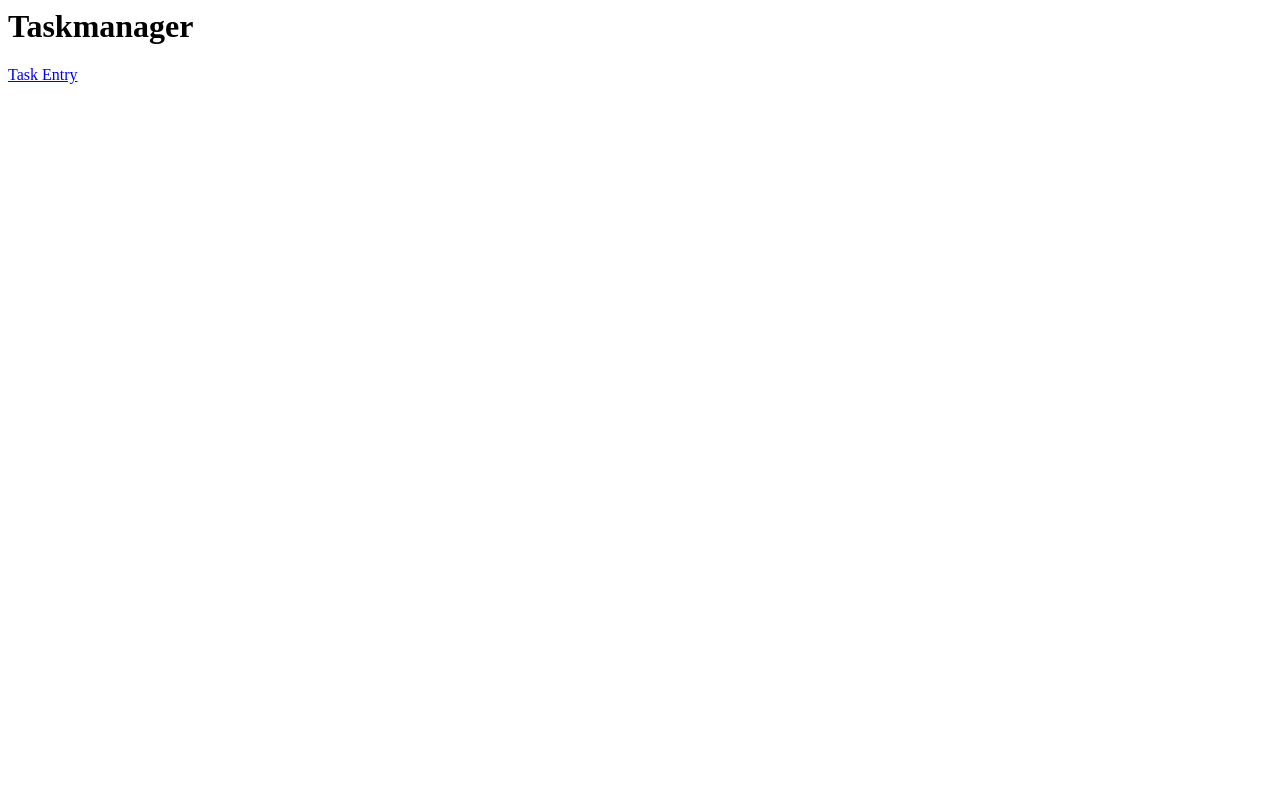
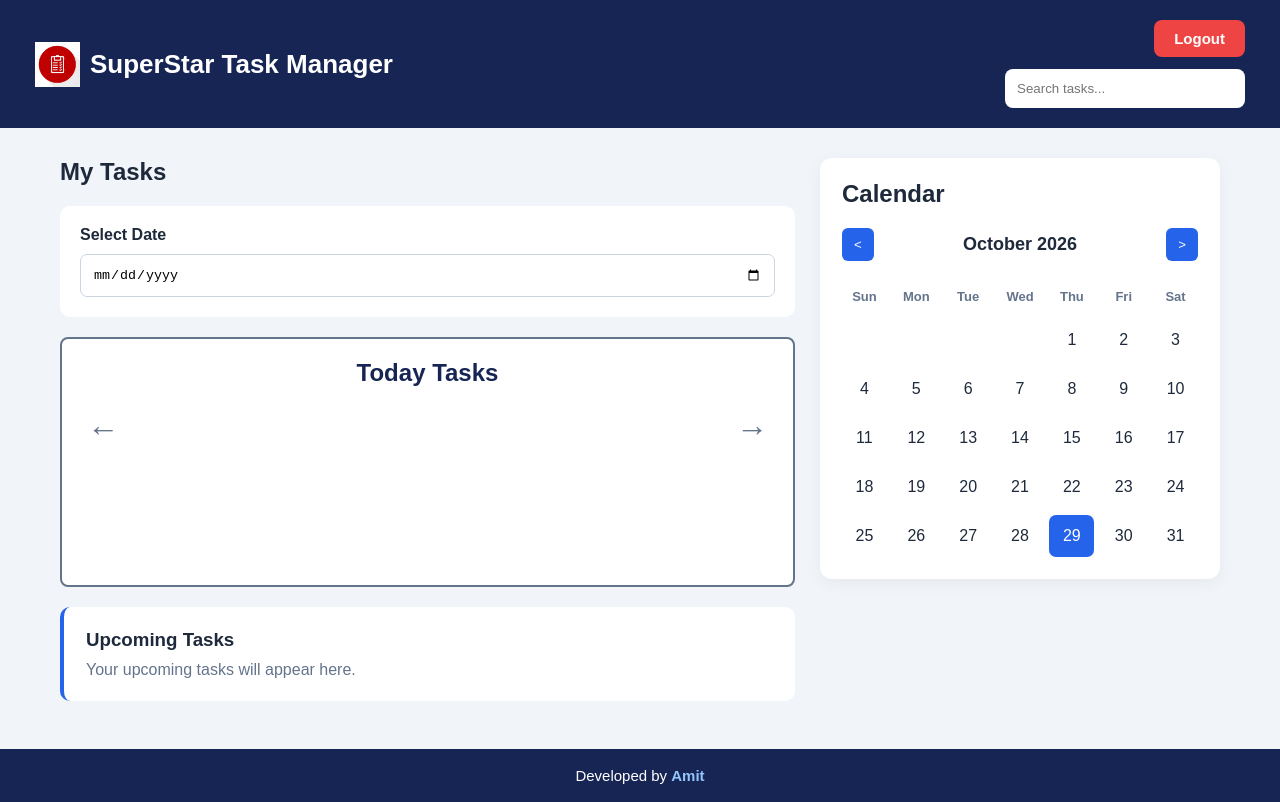
Before and after one commit to Programmer-s-Picnic/taskmanager, a plain HTML site: page index.html in a window 1280 px wide. Drawn offline with Linux system fonts and the light colour scheme.

Commit message:
starting page

```diff
--- a/index.html
+++ b/index.html
@@ -1,2 +1,138 @@
-<h1>Taskmanager</h1>
-<a href="https://programmer-s-picnic.github.io/taskmanager/task_entry/">Task Entry</a>
+<!-- <h1>Taskmanager</h1>
+<a href="https://programmer-s-picnic.github.io/taskmanager/task_entry/">Task Entry</a> -->
+
+
+<!DOCTYPE html>
+<html lang="en">
+
+<head>
+    <meta charset="UTF-8">
+    <meta name="viewport" content="width=device-width, initial-scale=1.0">
+
+    <title>SuperStar Task Manager</title>
+
+    <link rel="stylesheet" href="style.css">
+</head>
+
+<body>
+
+    <header class="header">
+        <h1 class="logo-title">
+            <img src="designpics/icon.jpg" alt="Logo" class="logo">
+            <span>SuperStar Task Manager</span>
+        </h1>
+
+        <div class="search-box">
+            <button type="button" class="logout-btn">Logout</button>
+            <input type="search" name="search" placeholder="Search tasks...">
+        </div>
+    </header>
+
+    <main class="container">
+
+        <section class="task-section">
+            <h2>My Tasks</h2>
+
+            <div class="date-box">
+                <label for="task-date">Select Date</label>
+                <input type="date" id="task-date" name="date">
+            </div>
+
+
+
+            <div class="today-task">
+                <h2>Today Tasks</h2>
+
+                <div class="task-navigation">
+                    <button type="button" class="arrow-btn" id="prevTask">
+                        &#8592;
+                    </button>
+
+                    <button type="button" class="arrow-btn" id="nextTask">
+                        &#8594;
+                    </button>
+                </div>
+
+                <div class="today-task-content">
+                    <!-- Today's tasks yahan dikhenge -->
+                </div>
+            </div>
+
+            <div class="task-card">
+                <h3>Upcoming Tasks</h3>
+                <p>Your upcoming tasks will appear here.</p>
+            </div>
+        </section>
+
+        <section class="calendar-section">
+            <h2>Calendar</h2>
+
+            <div class="calendar-header">
+                <button type="button">&lt;</button>
+                <h3>October 2026</h3>
+                <button type="button">&gt;</button>
+            </div>
+
+            <div class="calendar-grid">
+                <div class="day">Sun</div>
+                <div class="day">Mon</div>
+                <div class="day">Tue</div>
+                <div class="day">Wed</div>
+                <div class="day">Thu</div>
+                <div class="day">Fri</div>
+                <div class="day">Sat</div>
+
+                <div></div>
+                <div></div>
+                <div></div>
+                <div></div>
+
+                <div class="date">1</div>
+                <div class="date">2</div>
+                <div class="date">3</div>
+
+                <div class="date">4</div>
+                <div class="date">5</div>
+                <div class="date">6</div>
+                <div class="date">7</div>
+                <div class="date">8</div>
+                <div class="date">9</div>
+                <div class="date">10</div>
+
+                <div class="date">11</div>
+                <div class="date">12</div>
+                <div class="date">13</div>
+                <div class="date">14</div>
+                <div class="date">15</div>
+                <div class="date">16</div>
+                <div class="date">17</div>
+
+                <div class="date">18</div>
+                <div class="date">19</div>
+                <div class="date">20</div>
+                <div class="date">21</div>
+                <div class="date">22</div>
+                <div class="date">23</div>
+                <div class="date">24</div>
+
+                <div class="date">25</div>
+                <div class="date">26</div>
+                <div class="date">27</div>
+                <div class="date">28</div>
+                <div class="date selected">29</div>
+                <div class="date">30</div>
+                <div class="date">31</div>
+            </div>
+        </section>
+
+    </main>
+
+
+
+    <footer class="footer">
+    <p>Developed by <span>Amit</span></p>
+</footer>
+
+</body>
+
+</html>
--- /dev/null
+++ b/style.css
@@ -0,0 +1,344 @@
+
+* {
+    margin: 0;
+    padding: 0;
+    box-sizing: border-box;
+}
+
+body {
+    font-family: Arial, sans-serif;
+    background-color: #f1f5f9;
+    color: #1e293b;
+}
+
+/* Header */
+.header {
+    background-color: #172554;
+    color: white;
+    padding: 20px 35px;
+    display: flex;
+    justify-content: space-between;
+    align-items: center;
+    gap: 20px;
+    flex-wrap: wrap;
+}
+
+.header h1 {
+    font-size: 26px;
+}
+
+/* Search Box */
+.search-box {
+    display: flex;
+    flex-direction: column;
+    align-items: flex-end;
+    gap: 12px;
+}
+
+.search-box img {
+    width: 45px;
+    height: 45px;
+    object-fit: cover;
+    border-radius: 50%;
+}
+
+.search-box input {
+    width: 240px;
+    padding: 12px;
+    border: none;
+    border-radius: 8px;
+    outline: none;
+}
+
+/* Logout Button */
+.logout-btn {
+    background-color: #ef4444;
+    color: white;
+    padding: 10px 20px;
+    border: none;
+    border-radius: 8px;
+    font-size: 15px;
+    font-weight: bold;
+    cursor: pointer;
+    transition: background-color 0.3s ease,
+                transform 0.3s ease,
+                box-shadow 0.3s ease;
+}
+
+.logout-btn:hover {
+    background-color: #dc2626;
+    transform: translateY(-2px);
+    box-shadow: 0 4px 10px #00000025;
+}
+
+.logout-btn:active {
+    transform: scale(0.96);
+}
+
+/* Main Container */
+.container {
+    max-width: 1200px;
+    margin: 30px auto;
+    padding: 0 20px;
+    display: flex;
+    gap: 25px;
+    align-items: flex-start;
+}
+
+.task-section {
+    flex: 1;
+    min-width: 0;
+}
+
+.calendar-section {
+    width: 400px;
+    flex-shrink: 0;
+    background-color: white;
+    padding: 22px;
+    border-radius: 12px;
+    box-shadow: 0 4px 15px #0000000d;
+}
+
+.task-section h2,
+.calendar-section h2 {
+    margin-bottom: 20px;
+}
+
+/* Date Box */
+.date-box {
+    background-color: white;
+    padding: 20px;
+    border-radius: 10px;
+    margin-bottom: 20px;
+}
+
+.date-box label {
+    display: block;
+    margin-bottom: 10px;
+    font-weight: bold;
+}
+
+.date-box input {
+    width: 100%;
+    padding: 12px;
+    border: 1px solid #cbd5e1;
+    border-radius: 7px;
+}
+
+/* Task Cards */
+.task-card {
+    background-color: white;
+    padding: 22px;
+    margin-bottom: 18px;
+    border-radius: 10px;
+    border-left: 4px solid #2563eb;
+}
+
+.task-card h3 {
+    margin-bottom: 10px;
+}
+
+.task-card p {
+    color: #64748b;
+}
+
+/* Calendar Header */
+.calendar-header {
+    display: flex;
+    justify-content: space-between;
+    align-items: center;
+    gap: 8px;
+    margin: 20px 0;
+}
+
+.calendar-header h3 {
+    font-size: 18px;
+}
+
+.calendar-header button {
+    border: none;
+    background-color: #2563eb;
+    color: white;
+    padding: 9px 12px;
+    border-radius: 6px;
+    cursor: pointer;
+    transition: background-color 0.3s ease;
+}
+
+.calendar-header button:hover {
+    background-color: #1d4ed8;
+}
+
+/* Calendar Grid */
+.calendar-grid {
+    display: grid;
+    grid-template-columns: repeat(7, minmax(0, 1fr));
+    gap: 7px;
+    text-align: center;
+}
+
+.day {
+    font-size: 13px;
+    font-weight: bold;
+    color: #64748b;
+    padding: 8px 0;
+}
+
+.date {
+    padding: 12px 0;
+    border-radius: 7px;
+    cursor: pointer;
+    transition: background-color 0.2s ease;
+}
+
+.date:hover {
+    background-color: #dbeafe;
+    color: #2563eb;
+}
+
+.date.selected {
+    background-color: #2563eb;
+    color: white;
+}
+
+/* Tablet */
+@media (max-width: 800px) {
+    .container {
+        flex-direction: column;
+    }
+
+    .task-section,
+    .calendar-section {
+        width: 100%;
+    }
+
+    .header {
+        padding: 20px;
+    }
+}
+
+/* Mobile */
+@media (max-width: 450px) {
+    .header {
+        padding: 16px;
+        gap: 15px;
+    }
+
+    .header h1 {
+        font-size: 21px;
+    }
+
+    .search-box {
+        width: 100%;
+    }
+
+    .search-box input {
+        width: 100%;
+        min-width: 0;
+    }
+
+    .logout-btn {
+        padding: 9px 16px;
+        font-size: 14px;
+    }
+
+    .calendar-section {
+        padding: 14px;
+    }
+
+    .calendar-grid {
+        gap: 4px;
+    }
+
+    .date {
+        padding: 10px 0;
+    }
+}
+
+.header {
+    background-color: #172554;
+    color: white;
+    padding: 20px 35px;
+    display: flex;
+    justify-content: space-between;
+    align-items: center;
+    gap: 20px;
+    flex-wrap: wrap;
+}
+
+.logo-title {
+    display: flex;
+    align-items: center;
+    gap: 10px;
+    font-size: 26px;
+    margin: 0;
+}
+
+.logo {
+    width: 45px;
+    height: 45px;
+    object-fit: contain;
+    display: block;
+    flex-shrink: 0;
+}
+
+/* Today Tasks Rectangle */
+.today-task {
+    width: 100%;
+    height: 250px;
+    padding: 20px;
+    margin: 20px 0;
+    border: 2px solid #64748b;
+    border-radius: 8px;
+    background-color: white;
+}
+
+/* Heading */
+.today-task h2 {
+    text-align: center;
+    font-size: 24px;
+    color: #172554;
+    margin-bottom: 15px;
+}
+
+/* Left and Right Arrows */
+.task-navigation {
+    display: flex;
+    justify-content: space-between;
+    align-items: center;
+    margin-top: 15px;
+}
+
+.arrow-btn {
+    background: transparent;
+    border: none;
+    font-size: 32px;
+    color: #64748b;
+    cursor: pointer;
+    padding: 5px;
+}
+
+.arrow-btn:hover {
+    color: #2563eb;
+}
+
+/* Task Content */
+.today-task-content {
+    padding: 10px;
+    min-height: 100px;
+}
+
+/* Footer */
+.footer {
+    background-color: #172554;
+    color: white;
+    text-align: center;
+    padding: 18px;
+    margin-top: 30px;
+    font-size: 15px;
+}
+
+.footer span {
+    color: #93c5fd;
+    font-weight: bold;
+}
```
Also changed, not shown: designpics/icon.jpg (added).
